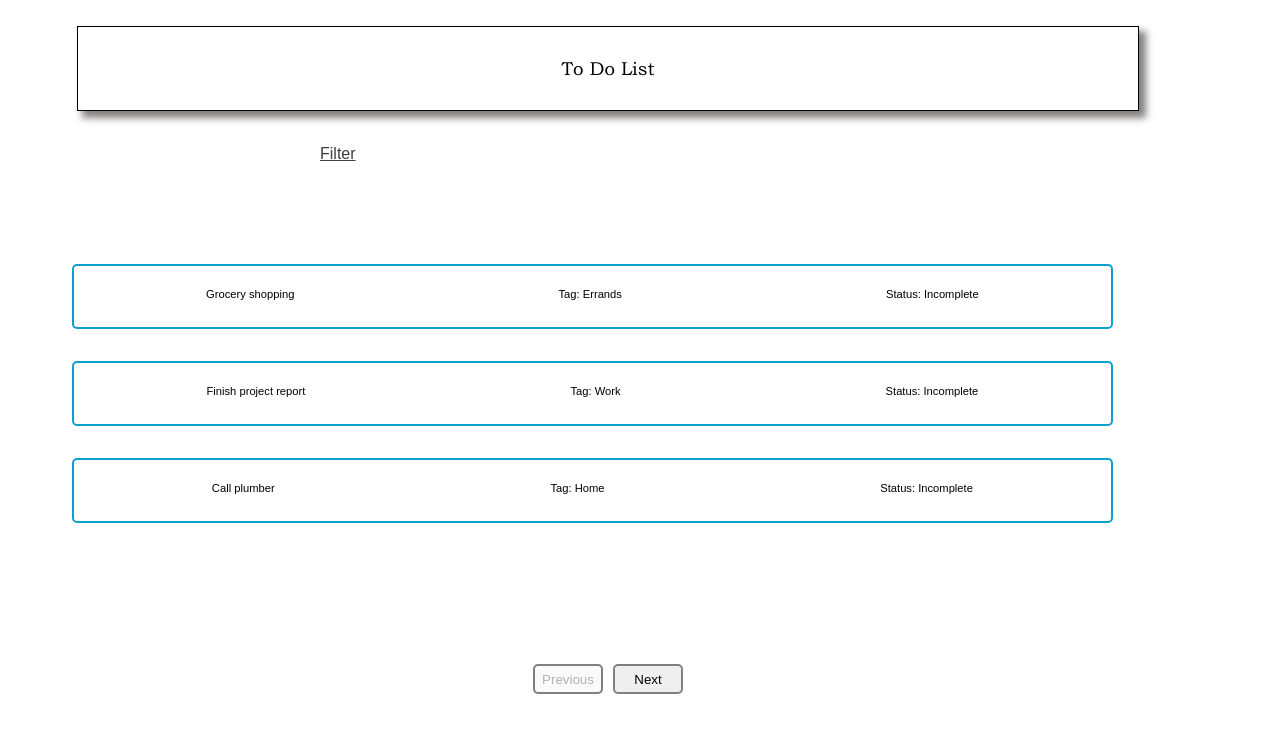
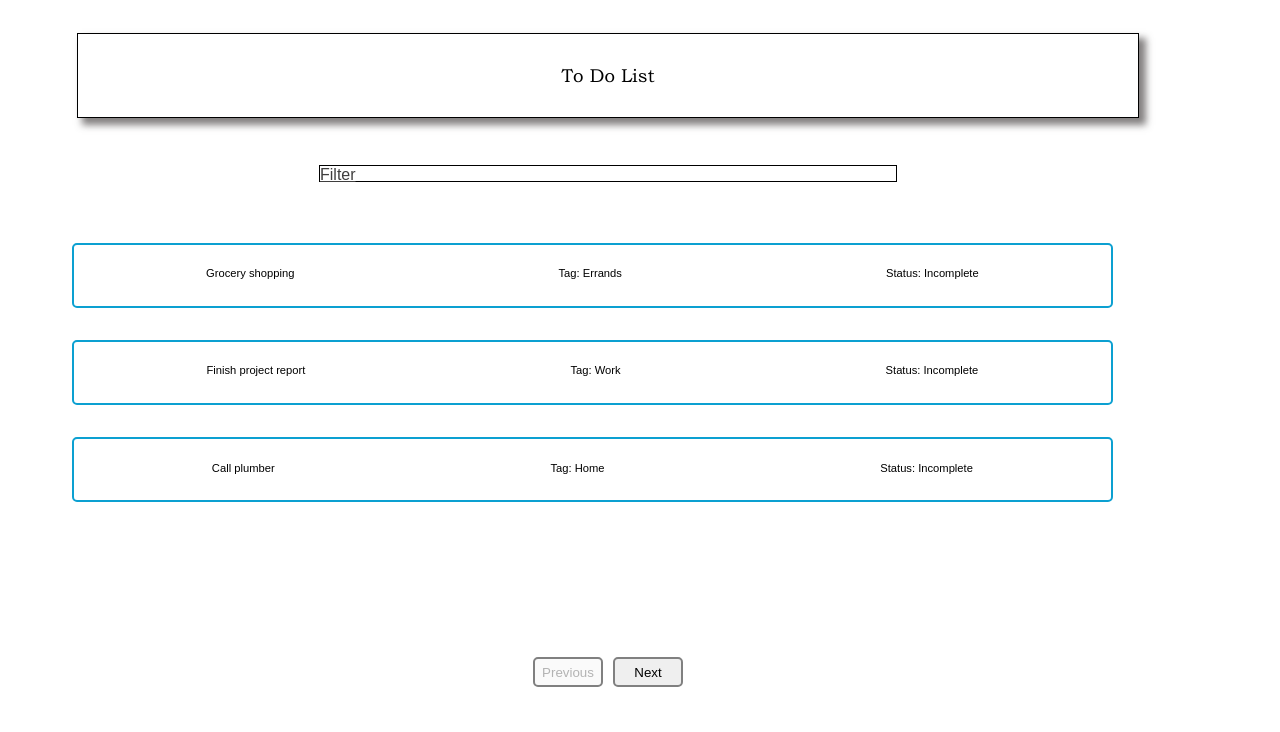
Before and after one commit to NatsuDrag9/todo-list-app, a React (Vite) app: page / in a window 1280 px wide. Shown: the top 732 px of the page. Built offline with nearby package versions, Linux system fonts and the light colour scheme.

Commit message:
Tested filter's height increment

```diff
--- a/src/components/TodoList.tsx
+++ b/src/components/TodoList.tsx
@@ -7,6 +7,7 @@ import { act } from "react-dom/test-utils";
 const TodoList = () => {
   const [tasks, setTasks] = useState<TaskInterface[] | null>(null);
   const [currentPage, setCurrentPage] = useState(1);
+  const [isFilterClicked, setIsFilterClicked] = useState<boolean>(false);
   const tasksPerPage = 3;
 
   useEffect(() => {
@@ -33,8 +34,11 @@ const TodoList = () => {
   return (
     <div className="todo-list">
       <h3 className="heading">To Do List</h3>
-      <div className="filter" role="filter">
-        <a>Filter</a>
+      <div
+        className={`filter ${isFilterClicked ? "clicked" : ""}`}
+        role="filter"
+      >
+        <a onClick={() => setIsFilterClicked(!isFilterClicked)}>Filter</a>
         <div
           className="filter-elements"
           style={{ display: "none" }}
--- a/src/components/todoList.scss
+++ b/src/components/todoList.scss
@@ -28,13 +28,18 @@
   .filter {
     display: flex;
     width: 50%;
-    height: 10%;
-    // border: 1px solid black;
+    height: 2%;
+    border: 1px solid black;
+    transition: height 0.3s ease;
     a {
       text-decoration: underline;
       cursor: pointer;
       color: rgb(63, 62, 62);
     }
+  }
+
+  .filter.clicked {
+    height: 15%;
   }
 
   /* .filter-elements {
```
Also changed, not shown: 1 other file (tests, documents, lock files or other folders).
